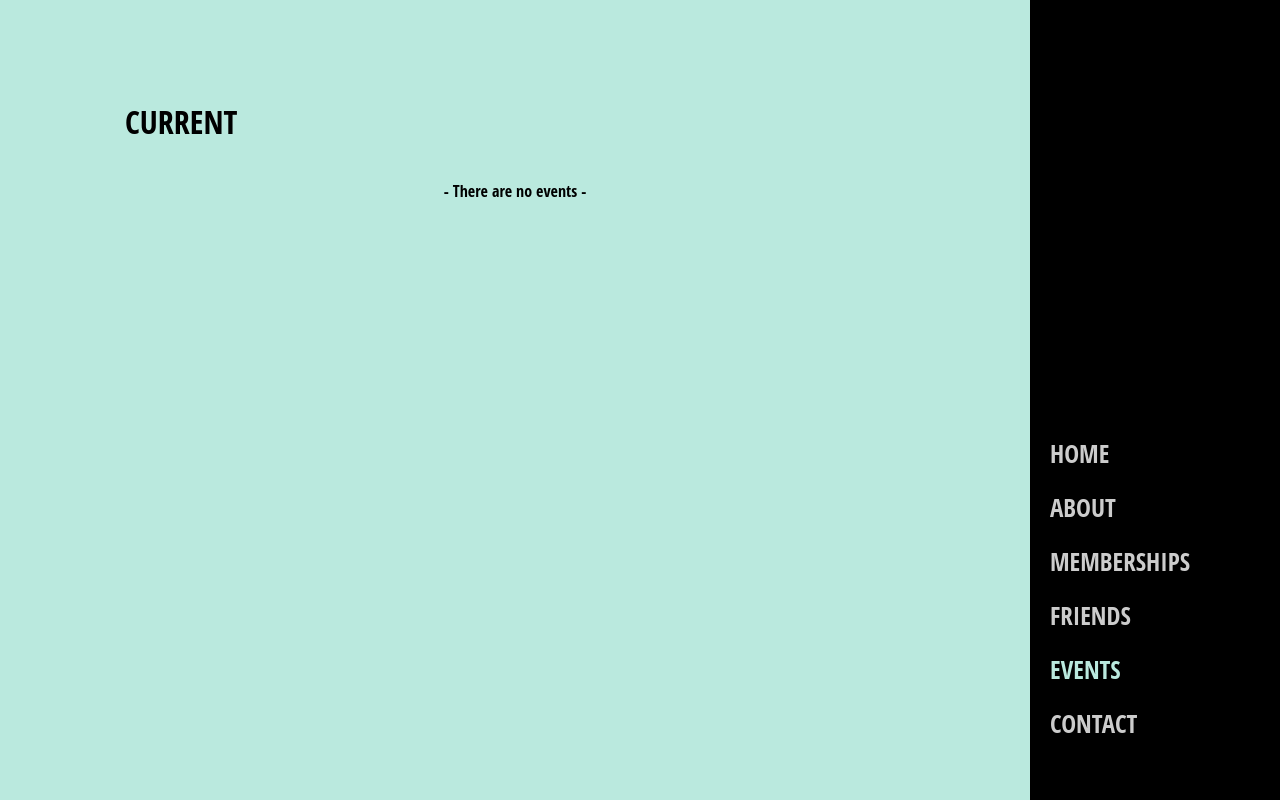
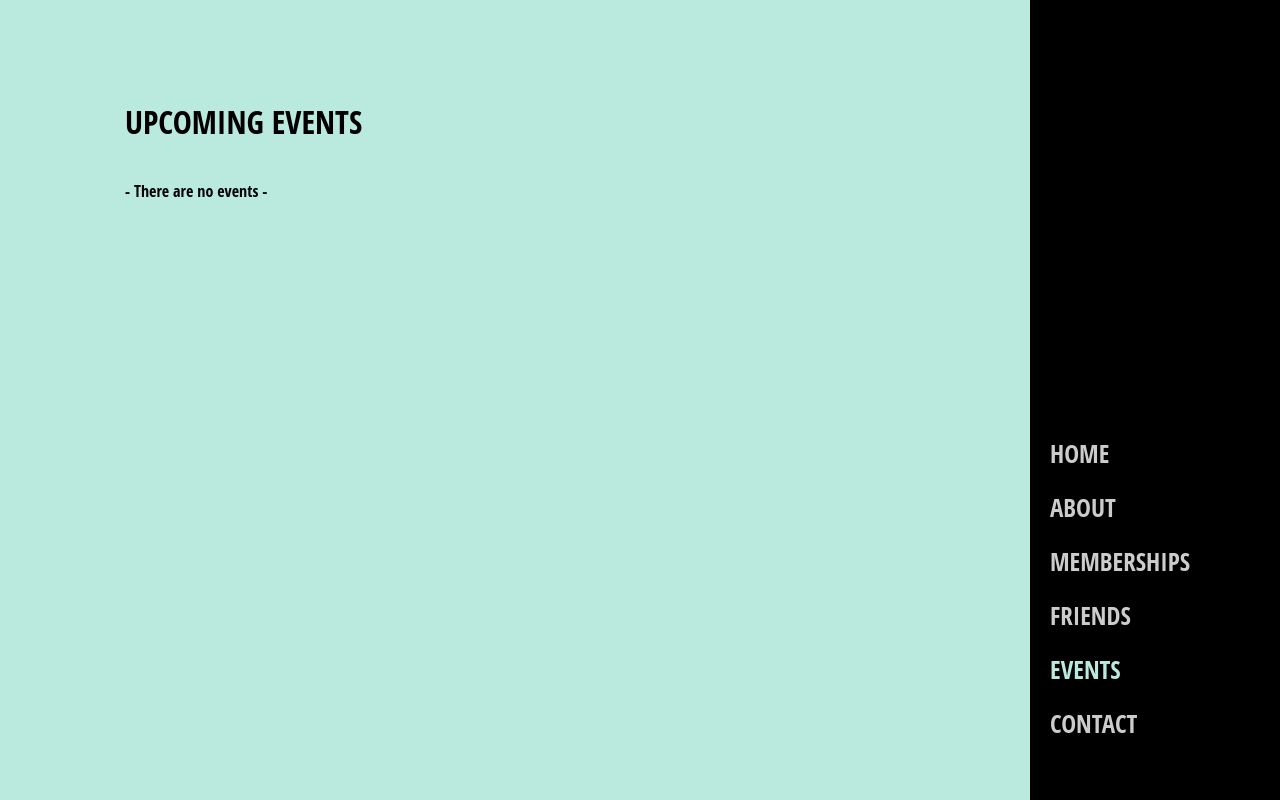
Before and after one commit to jaketreacher/paas_website, a Django app: page /events in a window 1280 px wide. Run offline with Django 3.2, Linux system fonts and the light colour scheme; data that the repository does not hold is empty; style sheets or scripts are compiled from the project's sources; some libraries are stand-ins or nearby versions.

Commit message:
Update event-list page

```diff
--- a/web/static/web/sass/partials/_event-card.scss
+++ b/web/static/web/sass/partials/_event-card.scss
@@ -2,10 +2,14 @@
     display: flex;
     justify-content: center;
     flex-wrap: wrap;
+
+    @include tablet() {
+        justify-content: start;
+    }
 }
 
 .event-card {
-    height: 550px;
+    height: 500px;
     width: 225px;
 
     margin: 10px;
--- a/web/templates/web/components/event-card.html
+++ b/web/templates/web/components/event-card.html
@@ -1,5 +1,7 @@
 <div class="event-card">
-    <div class="event-card__preview" style="background-image: url('{{ event.get_preview_url }}')"></div>
+    <a href="/{{ event.slug }}">
+        <div class="event-card__preview" style="background-image: url('{{ event.get_preview_url }}')"></div>
+    </a>
     <div class="event-card__details">
         <div class="event-card__details__section">
             <p class="event-card--heading">{{ event.name }}</p>
@@ -14,5 +16,4 @@
             {% endif %}
         </div>
     </div>
-    <a href="/{{ event.slug }}" class="event-card__link">More Info</a>
 </div>
--- a/web/templates/web/pages/event-list.html
+++ b/web/templates/web/pages/event-list.html
@@ -5,7 +5,7 @@
 {% endblock title %}
 
 {% block content %}
-    <h1>Current</h1>
+    <h1>Upcoming Events</h1>
     <div class="events-container">
         {% for event in current_events %}
             {% include "web/components/event-card.html" with event=event %}
```
